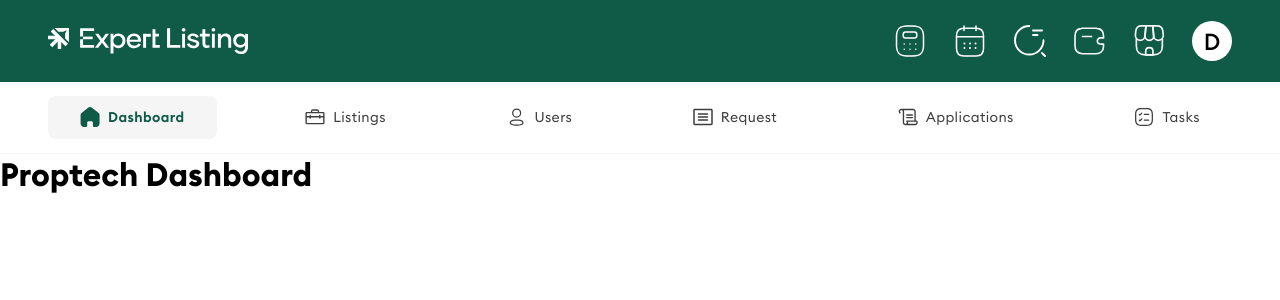
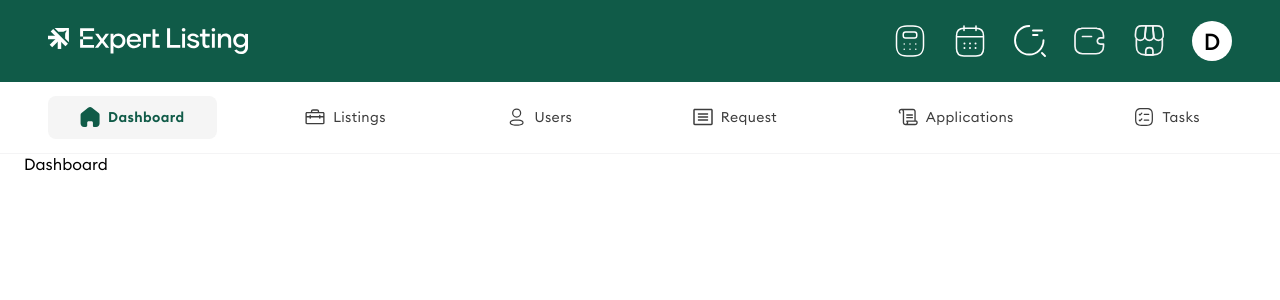
Before and after one commit to doyinDev1/Proptech-dashboard, a Next.js app: page / in a window 1280 px wide. Shown: the top 300 px of the page. Built offline with nearby package versions, Linux system fonts and the light colour scheme.

Commit message:
feat: Implement Dashboard component, integrate it into the home page, and add a MUI Container to the main layout.

```diff
--- a/src/app/layout.tsx
+++ b/src/app/layout.tsx
@@ -2,6 +2,7 @@ import type { Metadata } from "next";
 import { euclidCircularB } from "@/styles";
 import "./globals.css";
 import { Navbar } from "@/components";
+import { Container } from "@mui/material";
 
 export const metadata: Metadata = {
   title: "PropTech Dashboard",
@@ -17,7 +18,9 @@ export default function RootLayout({
     <html lang="en">
       <body className={`${euclidCircularB.variable}`}>
         <Navbar />
-        {children}
+        <Container maxWidth="xl">
+          {children}
+        </Container>
       </body>
     </html>
   );
--- a/src/app/page.tsx
+++ b/src/app/page.tsx
@@ -1,7 +1,8 @@
+import { Dashboard } from "@/components";
 
 
 export default function Home() {
   return (
-    <h1>Proptech Dashboard</h1>
+    <Dashboard />
   );
 }
--- /dev/null
+++ b/src/components/features/dashboard/index.tsx
@@ -0,0 +1,7 @@
+import React from 'react'
+
+export const Dashboard = () => {
+    return (
+        <div>Dashboard</div>
+    )
+}
--- /dev/null
+++ b/src/components/features/index.ts
@@ -0,0 +1 @@
+export * from "./dashboard";
--- a/src/components/index.ts
+++ b/src/components/index.ts
@@ -2,3 +2,4 @@ export * from "./layout";
 export * from "./svgs";
 export * from "./typography";
 export * from "./ui";
+export * from "./features";
--- a/src/components/layout/navbar/index.tsx
+++ b/src/components/layout/navbar/index.tsx
@@ -136,19 +136,16 @@ export const Navbar = () => {
                                     <CalendarIcon sx={{ color: "white", fontSize: "36px" }} />
                                 </StyledIcon>
                             </StyledTooltip>
-
                             <StyledTooltip title="Search Activity" placement="bottom" arrow>
                                 <StyledIcon>
                                     <SearchStatusIcon sx={{ color: "white", fontSize: "36px" }} />
                                 </StyledIcon>
                             </StyledTooltip>
-
                             <StyledTooltip title="Payout Center" placement="bottom" arrow>
                                 <StyledIcon>
                                     <PayoutIcon sx={{ color: "white", fontSize: "36px" }} />
                                 </StyledIcon>
                             </StyledTooltip>
-
                             <StyledTooltip title="Marketplace" placement="bottom" arrow>
                                 <StyledIcon>
                                     <MarketPlaceIcon sx={{ color: "white", fontSize: "36px" }} />
```
